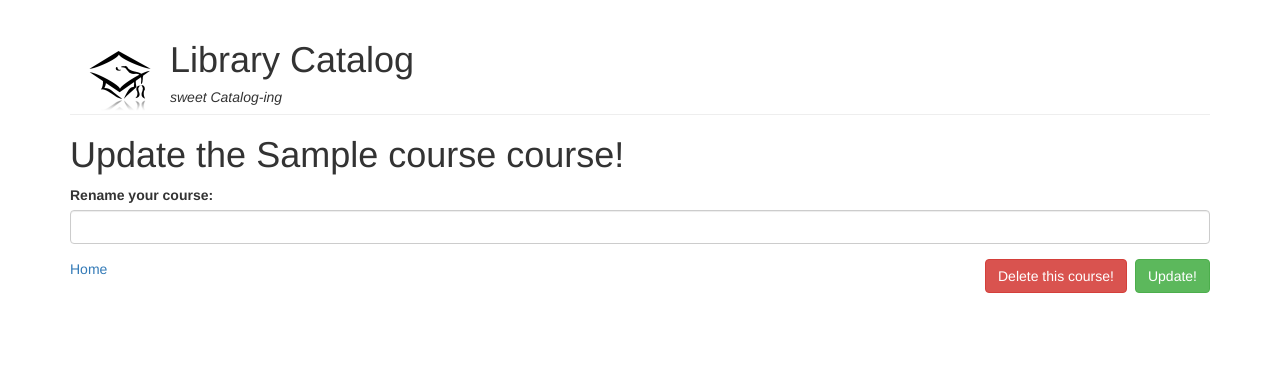
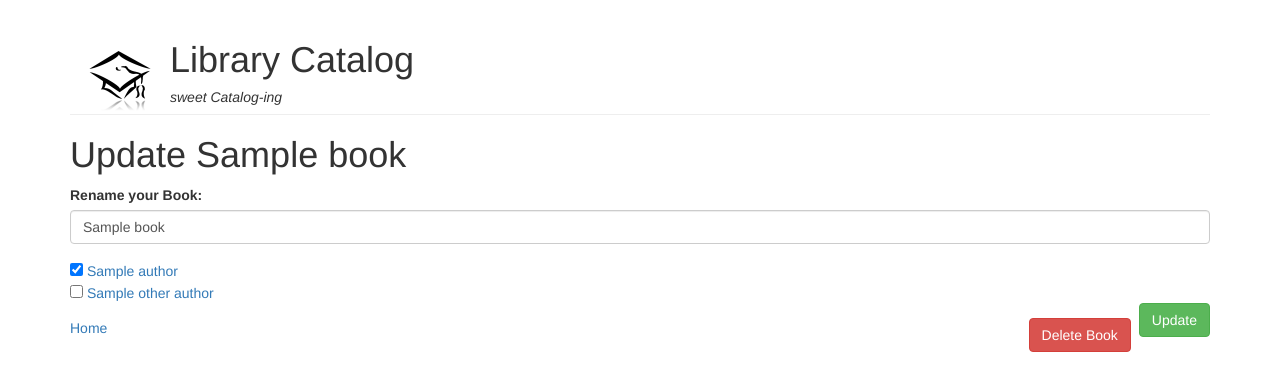
Before and after one commit to CountPacMan/LibraryCatalog, a PHP site: template views/books_edit.html.twig in a window 1280 px wide. Shown: the top 391 px of the page. Run offline with PHP 8.4, Linux system fonts and the light colour scheme; the template is opened without the code that fills it: most values are stand-ins (such as "Sample title", 1, 10 or a date in 2020); some libraries are stand-ins or nearby versions.

Commit message:
fix delete book functionality

```diff
--- a/views/authors.html.twig
+++ b/views/authors.html.twig
@@ -19,6 +19,7 @@
 
       {% if authors is not empty %}
         <h3>Authors</h3>
+        <h5>Click on an author to edit</h5>
         {% for i in 0..authors|length - 1 %}
           <ul>
             <li>
--- a/views/books.html.twig
+++ b/views/books.html.twig
@@ -19,6 +19,7 @@
 
       {% if books is not empty %}
         <h3>Books</h3>
+        <h5>Click on an book to edit</h5>
         {% for i in 0..books|length - 1 %}
           <ul>
             <li>
--- a/views/books_edit.html.twig
+++ b/views/books_edit.html.twig
@@ -3,7 +3,7 @@
   <head>
     <link rel='stylesheet' href='https://maxcdn.bootstrapcdn.com/bootstrap/3.3.2/css/bootstrap.min.css'>
     <link rel='stylesheet' href='/../css/styles.css'>
-  <title>Edit a thing!</title>
+    <title>Edit book</title>
   </head>
   <body>
     <div class='container'>
@@ -17,24 +17,34 @@
         </div>
       </div>
 
-    <h1>Update the {{ course.getName }} course!</h1>
+      <h1>Update {{ book.getTitle }}</h1>
 
-    <form action='/courses/{{ course.getId }}' method='post'>
+      <form action='/books/{{ book.getId }}' method='post'>
         <input name='_method' type='hidden' value='patch'>
 
         <div class='form-group'>
-        <label for='name'>Rename your course:</label>
-        <input id='name' name='name' class='form-control' type='text'>
+          <label for='title'>Rename your Book:</label>
+          <input id='title' name='title' class='form-control' type='text' value='{{ book.getTitle }}'>
         </div>
 
-      <button type='submit' class='btn btn-success'>Update!</button>
+        <div class='form-group'>
+          {% for author in authors %}
+            <input type="checkbox" name="author_id[]" value="{{ author.getId }}" checked><a href="/authors/{{ author.getId }}"> {{ author.getName }} </a><br>
+          {% endfor %}
+          {% for author in other_authors %}
+            <input type="checkbox" name="author_id[]" value="{{ author.getId }}"><a href="/authors/{{ author.getId }}"> {{ author.getName }} </a><br>
+          {% endfor %}
+
+          <button type='submit' class='btn btn-success'>Update</button>
+        </div>
       </form>
-
-    <form action='/courses/{{ course.getId }}' method='post'>
+      <div class='form-group'>
+        <form action='/books/{{ book.getId }}' method='post'>
           <input name='_method' type='hidden' value='delete'>
 
-      <button type='submit' class='btn btn-danger'>Delete this course!</button>
+          <button type='submit' class='btn btn-danger'>Delete Book</button>
         </form>
+      </div>
       <p><a href='/'>Home</a></p>
     </div>
   </body>
```
Also changed, not shown: app/app.php (+16 -5 lines), src/Book.php (+24 -0 lines), views/authors_edit.html.twig (+6 -5 lines). Lines whose indentation alone changed are shown as unchanged.
